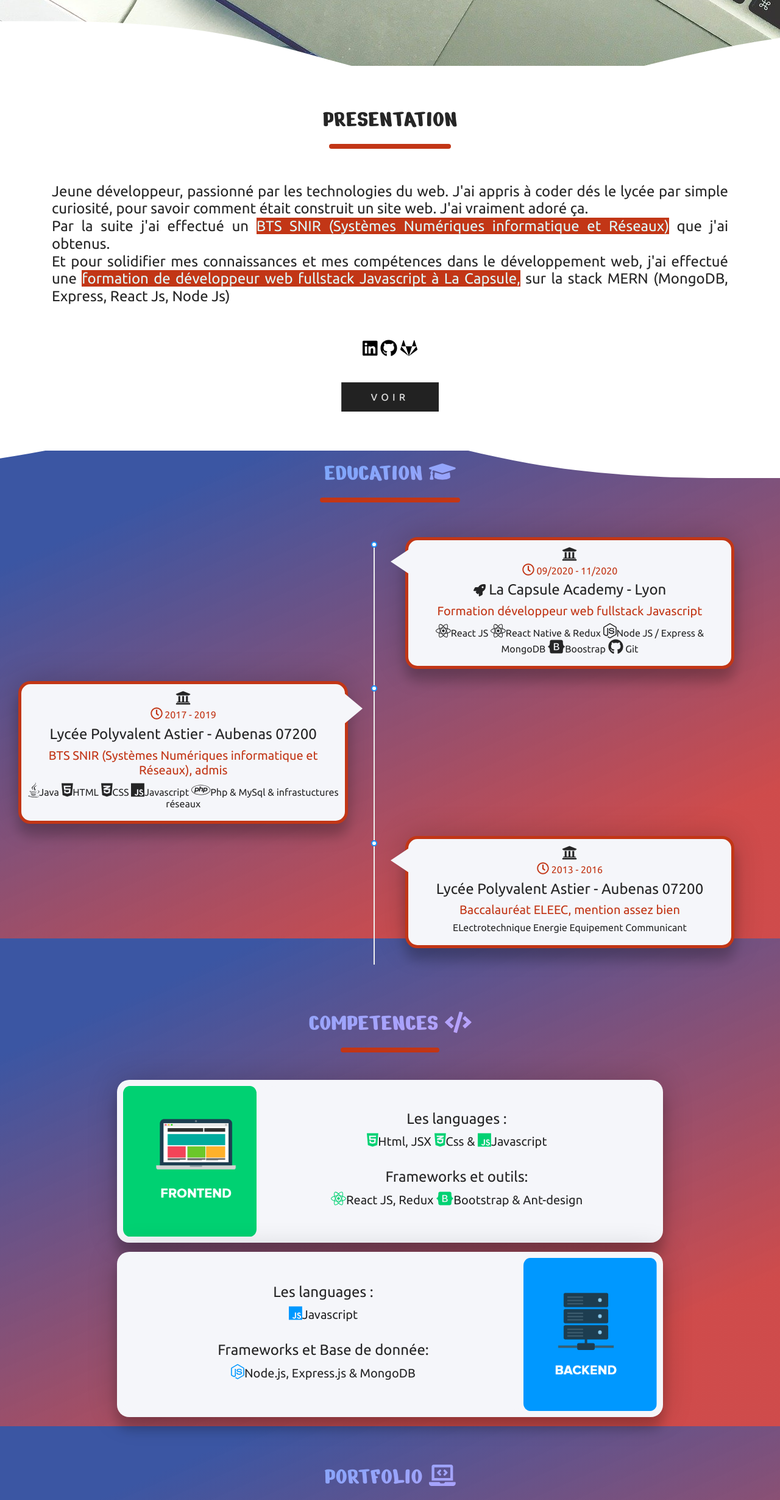
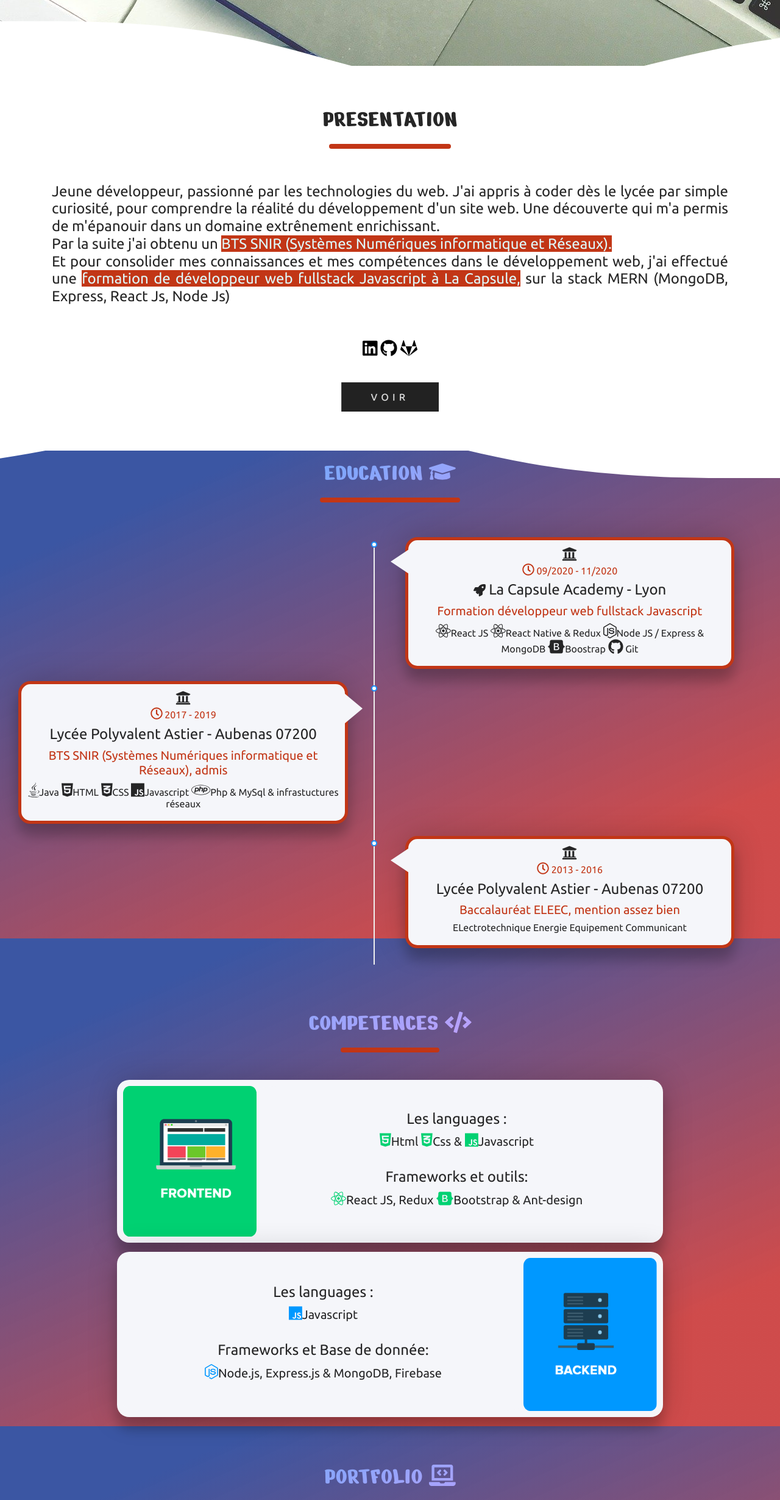
Before and after one commit to ValentinDft/valentinduffet.fr, a React (Create React App) app in the folder reactapp/: page / in a window 1280 px wide. Shown: the part 692-3152 px from the top of the page at 61% size. Built offline with nearby package versions, Linux system fonts and the light colour scheme.

Commit message:
modif texte présentation

```diff
--- a/reactapp/src/components/Competences.js
+++ b/reactapp/src/components/Competences.js
@@ -34,7 +34,7 @@ function Competences() {
                             <div data-aos="fade-down" data-aos-duration="1000" className="texte-competences">
                                 <h4>Les languages : </h4>
                                 <h5><FontAwesomeIcon icon={faHtml5} style={{fontSize: "25px", color: "#00D172"}} className="icon-competences"></FontAwesomeIcon>
-                                    Html, JSX <FontAwesomeIcon icon={faCss3Alt} style={{fontSize: "25px", color: "#00D172"}} className="icon-competences"></FontAwesomeIcon>
+                                    Html <FontAwesomeIcon icon={faCss3Alt} style={{fontSize: "25px", color: "#00D172"}} className="icon-competences"></FontAwesomeIcon>
                                     Css & <FontAwesomeIcon icon={faJs} style={{fontSize: "25px", color: "#00D172"}} className="icon-competences"></FontAwesomeIcon>
                                     Javascript
                                 </h5> <br/>
@@ -60,7 +60,7 @@ function Competences() {
                                 </h5> <br/>
                                 <h4>Frameworks et Base de donnée: </h4>
                                 <h5><FontAwesomeIcon icon={faNodeJs} style={{fontSize: "25px", color: "#0098FF"}} className="icon-competences"></FontAwesomeIcon>
-                                    Node.js, Express.js & MongoDB
+                                    Node.js, Express.js & MongoDB, Firebase
                                 </h5>
                             </div>
                         </Col>
--- a/reactapp/src/components/Presentation.js
+++ b/reactapp/src/components/Presentation.js
@@ -19,9 +19,10 @@ function Presentation() {
                     <div data-aos="fade-up" data-aos-duration="2000">
                         <h4 style={{marginBottom: "5%", textAlign: "justify"}} className="texte-presentation">
                             Jeune développeur, passionné par les technologies du web.
-                            J'ai appris à coder dés le lycée par simple curiosité, pour savoir comment était construit un site web. J'ai vraiment adoré ça. <br></br>
-                            Par la suite j'ai effectué un <span style={{color: "#dff9fb", backgroundColor: "#c23616"}}>BTS SNIR (Systèmes Numériques informatique et Réseaux)</span> que j'ai obtenus. <br></br>
-                            Et pour solidifier mes connaissances et mes compétences dans le développement web, j'ai effectué une <span style={{color: "#dff9fb", backgroundColor: "#c23616"}}>
+                            J'ai appris à coder dès le lycée par simple curiosité, pour comprendre la réalité du développement d'un site web.
+                            Une découverte qui m'a permis de m'épanouir dans un domaine extrênement enrichissant. <br></br>
+                            Par la suite j'ai obtenu un <span style={{color: "#dff9fb", backgroundColor: "#c23616"}}>BTS SNIR (Systèmes Numériques informatique et Réseaux).</span> <br></br>
+                            Et pour consolider mes connaissances et mes compétences dans le développement web, j'ai effectué une <span style={{color: "#dff9fb", backgroundColor: "#c23616"}}>
                             formation de développeur web fullstack Javascript à La Capsule,</span> sur la stack MERN (MongoDB, Express, React Js, Node Js)
                         </h4>
                     </div>
```
